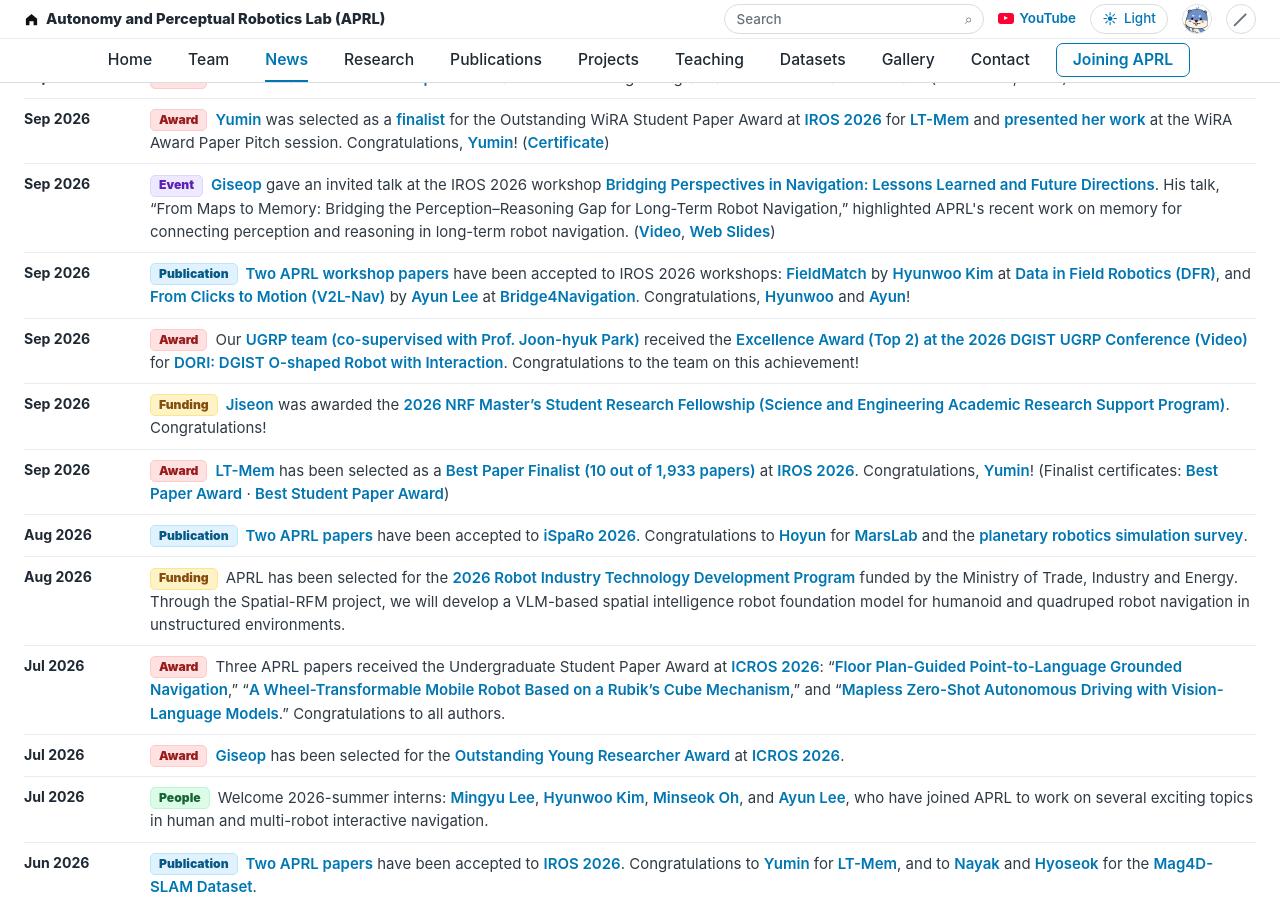
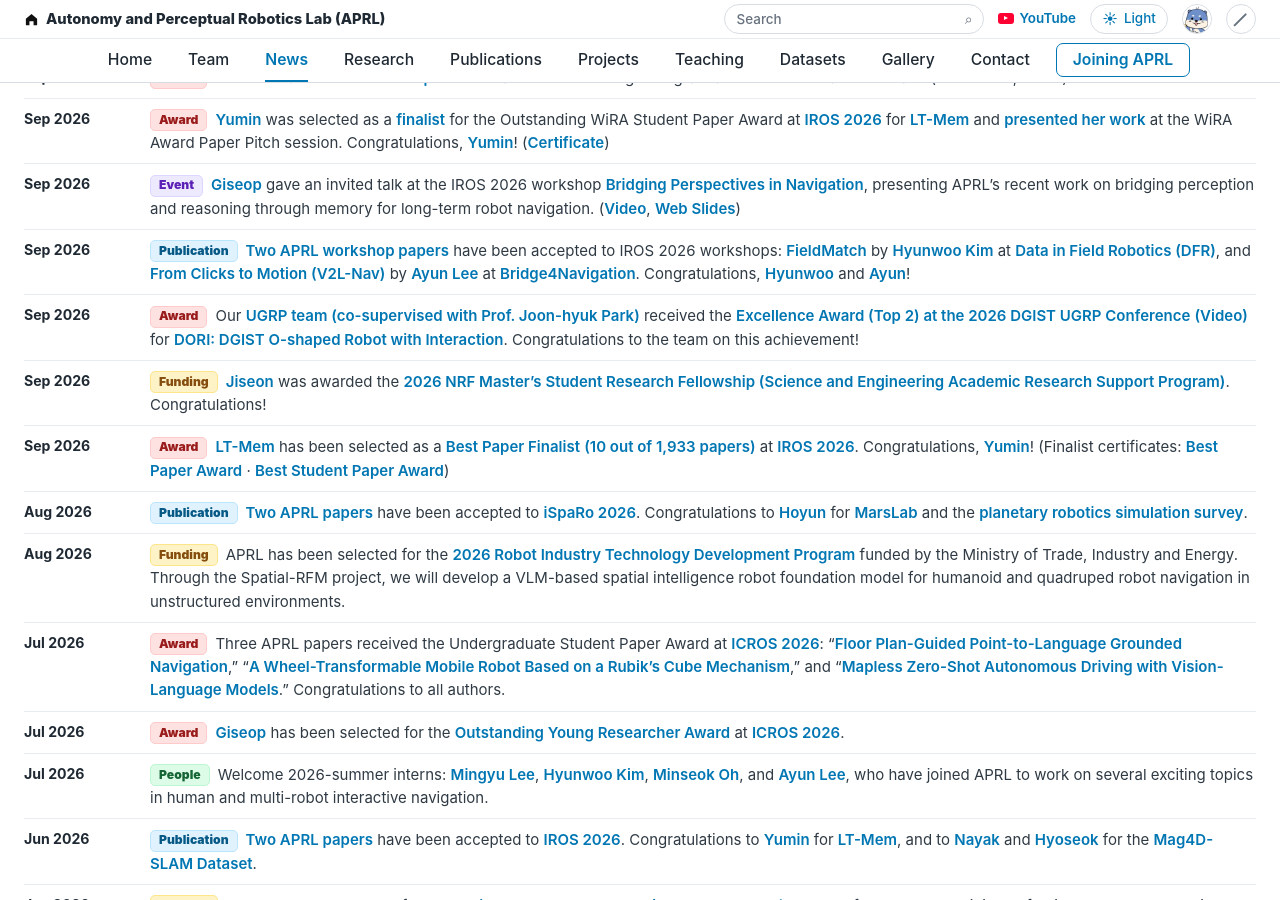
Before and after one commit to team-aprl/team-aprl.github.io, a Jekyll site: the page built from news.html, in a window 1280 px wide and 900 px high, scrolled down 372 px. Built offline with Jekyll 4.4.1, drawn with Linux system fonts in a browser that asks for light colours.

Commit message:
Shorten IROS 2026 invited talk news wording

```diff
--- a/news.html
+++ b/news.html
@@ -52,7 +52,7 @@
           </li>
           <li data-news-category="event" data-news-id="iros-2026-invited-talk" data-home-reveal="true">
             <time datetime="2026-09-27">Sep 27, 2026</time>
-            <p><span class="news-tag tag-event">Event</span><a href="team.html#team-member-giseop-kim">Giseop</a> gave an invited talk at the IROS 2026 workshop <a href="https://bridging-navigation.github.io/website/">Bridging Perspectives in Navigation: Lessons Learned and Future Directions</a>. His talk, “From Maps to Memory: Bridging the Perception–Reasoning Gap for Long-Term Robot Navigation,” highlighted APRL's recent work on memory for connecting perception and reasoning in long-term robot navigation. (<a href="https://youtu.be/LnogCUV9gZs?si=5GBh9oJjc5HIa1kR" target="_blank" rel="noopener noreferrer">Video</a>, <a href="https://gisbi-kim.github.io/iros26-bridging-navigation-talk" target="_blank" rel="noopener noreferrer">Web Slides</a>)</p>
+            <p><span class="news-tag tag-event">Event</span><a href="team.html#team-member-giseop-kim">Giseop</a> gave an invited talk at the IROS 2026 workshop <a href="https://bridging-navigation.github.io/website/">Bridging Perspectives in Navigation</a>, presenting APRL’s recent work on bridging perception and reasoning through memory for long-term robot navigation. (<a href="https://youtu.be/LnogCUV9gZs?si=5GBh9oJjc5HIa1kR" target="_blank" rel="noopener noreferrer">Video</a>, <a href="https://gisbi-kim.github.io/iros26-bridging-navigation-talk" target="_blank" rel="noopener noreferrer">Web Slides</a>)</p>
           </li>
           <li data-news-category="publication" data-news-id="iros-workshops-2026" data-home-reveal="true">
             <time datetime="2026-09-16">Sep 16, 2026</time>
```
